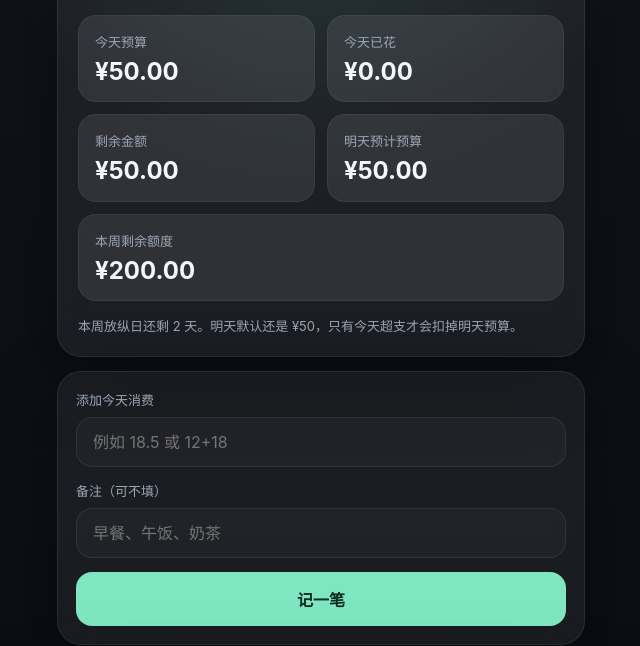
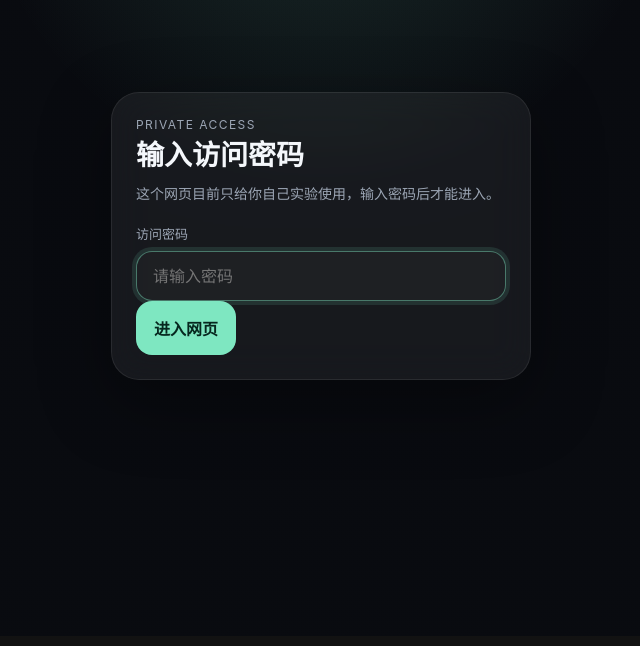
Before and after one commit to crashstuuu-lab/Daily-Meal-Budget, a plain HTML site: page index.html in a window 1280 px wide. Shown: the part 164-810 px from the top of the page, without its empty margins (319-959 px from the left). Drawn offline with Linux system fonts and the light colour scheme.

Commit message:
Add access password gate

```diff
--- a/app.js
+++ b/app.js
@@ -1,9 +1,16 @@
+const ACCESS_PASSWORD = "chifan2026";
+const ACCESS_SESSION_KEY = "meal-budget-access-granted";
 const STORAGE_KEY = "meal-budget-tracker-v2";
 const BASE_DAILY_BUDGET = 50;
 const EMPTY_STATE = { entries: [], indulgenceDays: {} };
 const MAX_INDULGENCE_DAYS_PER_WEEK = 2;
 
 const elements = {
+  authGate: document.querySelector("#authGate"),
+  authForm: document.querySelector("#authForm"),
+  authError: document.querySelector("#authError"),
+  passwordInput: document.querySelector("#passwordInput"),
+  appShell: document.querySelector("#appShell"),
   todayBudget: document.querySelector("#todayBudget"),
   todaySpent: document.querySelector("#todaySpent"),
   remainingAmount: document.querySelector("#remainingAmount"),
@@ -26,6 +33,23 @@ const elements = {
 };
 
 let state = loadState();
+
+function hasAccess() {
+  return sessionStorage.getItem(ACCESS_SESSION_KEY) === "yes";
+}
+
+function unlockApp() {
+  sessionStorage.setItem(ACCESS_SESSION_KEY, "yes");
+  document.body.classList.remove("auth-locked");
+  elements.authGate.hidden = true;
+  elements.appShell.hidden = false;
+}
+
+function lockApp() {
+  document.body.classList.add("auth-locked");
+  elements.authGate.hidden = false;
+  elements.appShell.hidden = true;
+}
 
 function normalizeState(raw) {
   const indulgenceDays = raw?.indulgenceDays && typeof raw.indulgenceDays === "object" ? raw.indulgenceDays : {};
@@ -397,6 +421,20 @@ elements.calcKeys.forEach((button) => {
 
 elements.indulgenceToggle.addEventListener("click", toggleIndulgenceDay);
 elements.clearToday.addEventListener("click", clearTodayEntries);
+elements.authForm.addEventListener("submit", (event) => {
+  event.preventDefault();
+  const password = elements.passwordInput.value;
+
+  if (password === ACCESS_PASSWORD) {
+    elements.authError.hidden = true;
+    elements.authForm.reset();
+    unlockApp();
+    return;
+  }
+
+  elements.authError.hidden = false;
+  elements.passwordInput.select();
+});
 
 window.addEventListener("storage", (event) => {
   if (event.key === STORAGE_KEY) {
@@ -408,3 +446,10 @@ window.addEventListener("storage", (event) => {
 setStorageStatus(true);
 updateCalculatorPreview();
 render();
+
+if (hasAccess()) {
+  unlockApp();
+} else {
+  lockApp();
+  elements.passwordInput.focus();
+}
--- a/index.html
+++ b/index.html
@@ -15,7 +15,30 @@
     <link rel="stylesheet" href="./style.css" />
   </head>
   <body>
-    <main class="app-shell">
+    <section id="authGate" class="auth-gate">
+      <form id="authForm" class="auth-card">
+        <p class="eyebrow">Private Access</p>
+        <h1 class="auth-title">输入访问密码</h1>
+        <p class="auth-copy">这个网页目前只给你自己实验使用，输入密码后才能进入。</p>
+
+        <label class="field">
+          <span>访问密码</span>
+          <input
+            id="passwordInput"
+            name="password"
+            type="password"
+            autocomplete="current-password"
+            placeholder="请输入密码"
+            required
+          />
+        </label>
+
+        <p id="authError" class="auth-error" hidden>密码不对，请再试一次。</p>
+        <button class="primary-button" type="submit">进入网页</button>
+      </form>
+    </section>
+
+    <main id="appShell" class="app-shell" hidden>
       <section class="hero-card">
         <div class="hero-top">
           <div>
--- a/style.css
+++ b/style.css
@@ -27,9 +27,55 @@ body {
   color: var(--text);
 }
 
+body.auth-locked {
+  overflow: hidden;
+}
+
 button,
 input {
   font: inherit;
+}
+
+.auth-gate {
+  position: fixed;
+  inset: 0;
+  display: flex;
+  align-items: center;
+  justify-content: center;
+  padding: 20px;
+  background:
+    radial-gradient(circle at top, rgba(126, 231, 193, 0.16), transparent 34%),
+    linear-gradient(180deg, rgba(9, 11, 16, 0.98), rgba(9, 11, 16, 0.98));
+  z-index: 20;
+}
+
+.auth-card {
+  width: min(100%, 420px);
+  padding: 24px;
+  background: rgba(255, 255, 255, 0.06);
+  border: 1px solid rgba(255, 255, 255, 0.08);
+  border-radius: 28px;
+  backdrop-filter: blur(18px);
+  box-shadow: var(--shadow);
+}
+
+.auth-title {
+  margin: 0;
+  font-size: 28px;
+  line-height: 1.1;
+}
+
+.auth-copy {
+  margin: 12px 0 18px;
+  color: var(--muted);
+  font-size: 14px;
+  line-height: 1.6;
+}
+
+.auth-error {
+  color: var(--danger);
+  font-size: 13px;
+  margin: -4px 0 4px;
 }
 
 .app-shell {
```
